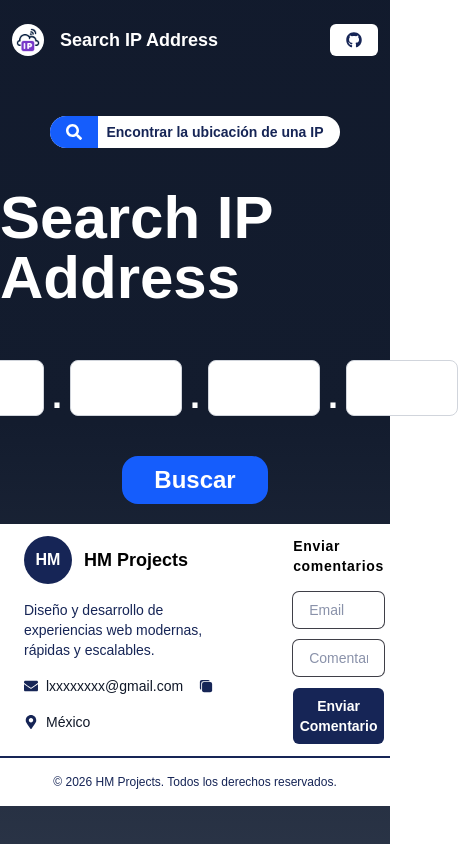
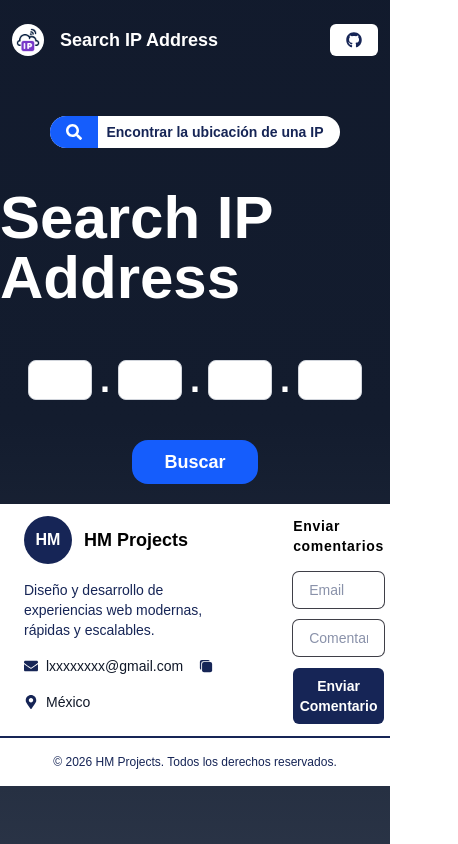
Before and after one commit to EnriqueHM31/api-ip-localization, a React (Vite) app: page / in a window 390 px wide. Shown: the whole page, 458 px wide, since content can reach past the window. Built offline with nearby package versions, Linux system fonts and the light colour scheme; no server answers.

Commit message:
refactor: update FormIpAddress component for improved styling and functionality, including responsive design adjustments and form submission handling

```diff
--- a/src/components/sections/IpAddress.tsx
+++ b/src/components/sections/IpAddress.tsx
@@ -1,14 +1,19 @@
 import { useLocalizacion } from "../../hooks/Localizacion";
-import type { PropsFormIpAddress } from "../../types/components";
+import type { PropsFormIpAddress } from "../../types/Components";
 
-export default function FormIpAddress({ styleForm = "flex-col max-w-4xl ", styleInput = "w-28 h-14 text-3xl my-5", stylePoint = "text-4xl h-14", styleButton = "px-8 py-2 text-2xl" }: PropsFormIpAddress) {
+export default function FormIpAddress({ styleForm = "flex-col max-w-4xl ", styleInput = "w-16 h-10 md:w-28 md:h-14 text-lg md:text-3xl my-5 ", stylePoint = "text-4xl h-10 md:h-14", styleButton = "px-8 py-2 text-lg md:text-xl" }: PropsFormIpAddress) {
 
     const { values, inputsRef, handleChange, handleKeyDown, ipValue, handleBuscar } = useLocalizacion();
 
     return (
-        <form className={`flex items-center flex-col gap-5 w-full ${styleForm}`} >
-
-            <div className="flex gap-2 justify-end  ">
+        <form
+            onSubmit={(e) => {
+                e.preventDefault();
+                handleBuscar();
+            }}
+            className={`flex w-full flex-col items-center gap-5 ${styleForm}`}
+        >
+            <div className="flex justify-end gap-2">
                 {values.map((val, index) => (
                     <div key={index} className="flex items-center gap-2">
                         <input
@@ -17,30 +22,31 @@ export default function FormIpAddress({ styleForm = "flex-col max-w-4xl ", style
                             }}
                             type="text"
                             inputMode="numeric"
-                            id={`input-${index}`}
                             maxLength={3}
                             value={val}
                             onChange={(e) => handleChange(index, e.target.value)}
                             onKeyDown={(e) => handleKeyDown(index, e)}
-                            className={` ${styleInput} text-blue-950  bg-white  text-center font-semibold border border-gray-300 rounded-lg focus:outline-none focus:ring-2 focus:ring-blue-500`}
+                            className={`${styleInput} bg-white text-center font-semibold text-blue-950 border border-gray-300 rounded-lg focus:outline-none focus:ring-2 focus:ring-blue-500`}
                         />
+
                         {index < 3 && (
-                            <span className={`${stylePoint} font-bold select-none text-white flex items-end`}>
+                            <span className={`${stylePoint} font-bold select-none text-white`}>
                                 .
                             </span>
                         )}
                     </div>
                 ))}
+            </div>
 
-            </div>
             <input type="hidden" value={ipValue} />
+
             <button
-                type="button"
-                onClick={handleBuscar}
-                className={`${styleButton} bg-blue-600 cursor-pointer text-white rounded-2xl font-bold  hover:bg-white transition-all duration-300 hover:text-blue-950 ease-in`}
+                type="submit"
+                className={`${styleButton} bg-blue-600 cursor-pointer rounded-2xl font-bold text-white transition-all duration-300 hover:bg-white hover:text-blue-950`}
             >
                 Buscar
             </button>
-        </form >
+        </form>
+
     );
 }
```
